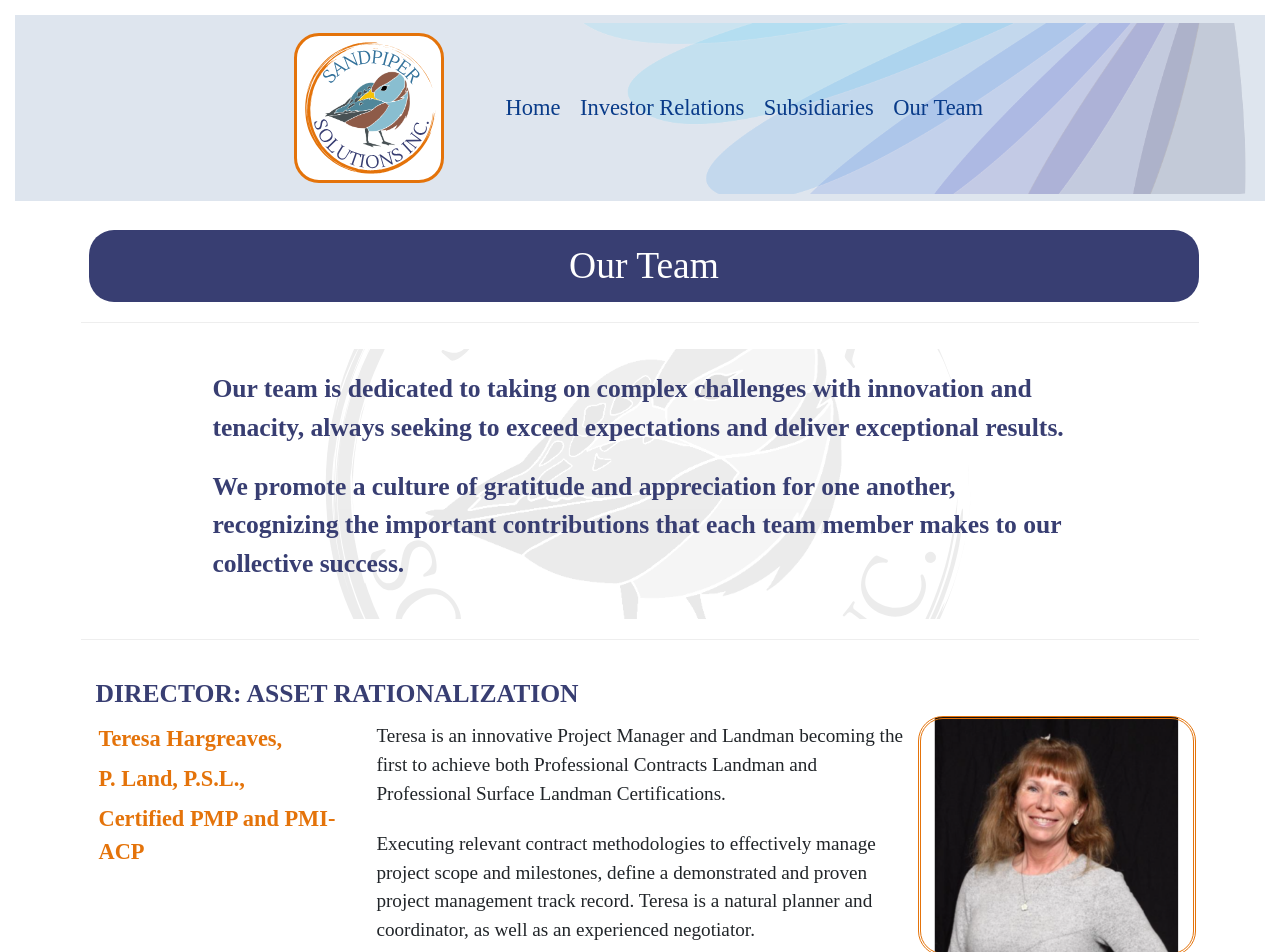
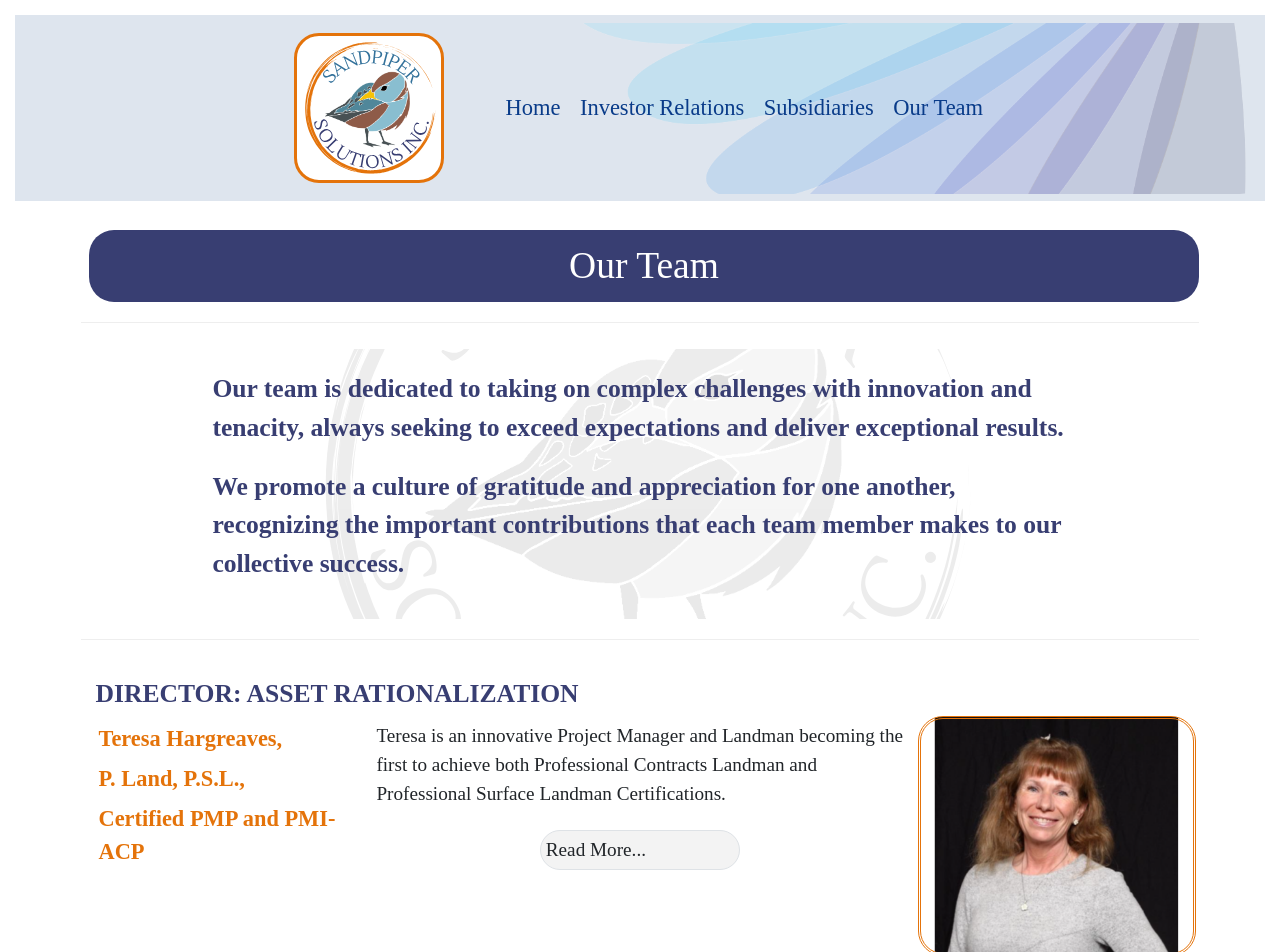
Before and after one commit to AtomDestructo/SandPiperSolutionsIncWebsite, a React (Create React App) app: page /OurTeam in a window 1280 px wide. Shown: the top 952 px of the page. Built offline with nearby package versions, Linux system fonts and the light colour scheme; a web font is replaced by a local one.

Commit message:
updated profile page

```diff
--- a/src/Styles/main.css
+++ b/src/Styles/main.css
@@ -367,8 +367,25 @@ div.textb{
     align-items: right;
 }
 
-/*---------------------------------------------------------------*/
-/*---------------------------------------------------------------*/
+/*---------------------HIDE ELEMENT------------------------------------*/
+
+.hide {display: none;}
+
+.show-more:hover + .hide {display: block;}
+
+.border{ border: 3px solid black;
+            border-radius: 25px;
+            padding: .25em;
+            width: 175px;
+            margin: auto;
+            background: #f3f3f3;
+          }
+@media screen and (min-width: 1280px) {
+  .border{
+    width: 200px;
+    }
+  }
+/*--------------------ANIMATION-----------------------------------*/
 
 /*Animation*/
 /*Animation fade in*/
--- a/src/pages/Home.js
+++ b/src/pages/Home.js
@@ -84,7 +84,7 @@ export class Home extends Component {
                     <div class="font-a11 w3-animate-left">A little about us:</div>
                 </div>
                     <div class="col-9 left font-a33 w3-animate-right">
-                    <p>At SandPiper Solutions Inc. , we are a dynamic and diversified company that prioritizes action-oriented problem-solving over obstacles.
+                    <p>At SandPiper Solutions Inc., we are a dynamic and diversified company that prioritizes action-oriented problem-solving over obstacles.
                       Our team is composed of seasoned professionals with extensive experience across a range of industries and academic disciplines,
                       making us uniquely qualified to deliver innovative solutions that meet the needs of our clients and stakeholders.
                     </p>
--- a/src/pages/OurTeam.js
+++ b/src/pages/OurTeam.js
@@ -2,9 +2,11 @@ import React, { Component } from "react";
 
 // Component exports the Home page structure to be rendered in the 'App' function
 export class OurTeam extends Component {
+
     componentDidMount() {
         window.scrollTo(0, 0);
     }
+
     render() {
         return (
             <>
@@ -39,13 +41,17 @@ export class OurTeam extends Component {
                         </div>{/*title*/}
                     <div class="col-6 text-left font-a33 fade-in-image " >
                         <p>Teresa is an innovative Project Manager and Landman becoming the first to achieve both Professional Contracts Landman and Professional Surface Landman Certifications. </p>
+                        <div class="show-more"><p class="border">Read More...</p></div>
+                            <div class="hide">
                                 <p>Executing relevant contract methodologies to effectively manage project scope and milestones,
                                 define a demonstrated and proven project management track record.
                                 Teresa is a natural planner and coordinator, as well as an experienced negotiator.</p>
                                 <p>Teresa’s multi-faceted capability allows for effectiveness in various roles such as the Land Agent, Landman, Land Administrator,
                                 and a Land Planning and Development specialist for midstream projects,
                                 Landowner and Stakeholder relations, minerals, surface, pipelines, contracts, third parties, acquisitions, and dispositions. </p>
+                            </div>
                             </div>{/*verbage*/}
+
                     <div class="col-3 bg21 justify-content-center font-a32  w3-animate-top hidden-pic" >
                     </div>{/*pic*/}
                 </div>{/*new row ending*/}
```
Lines whose indentation alone changed are shown as unchanged.
